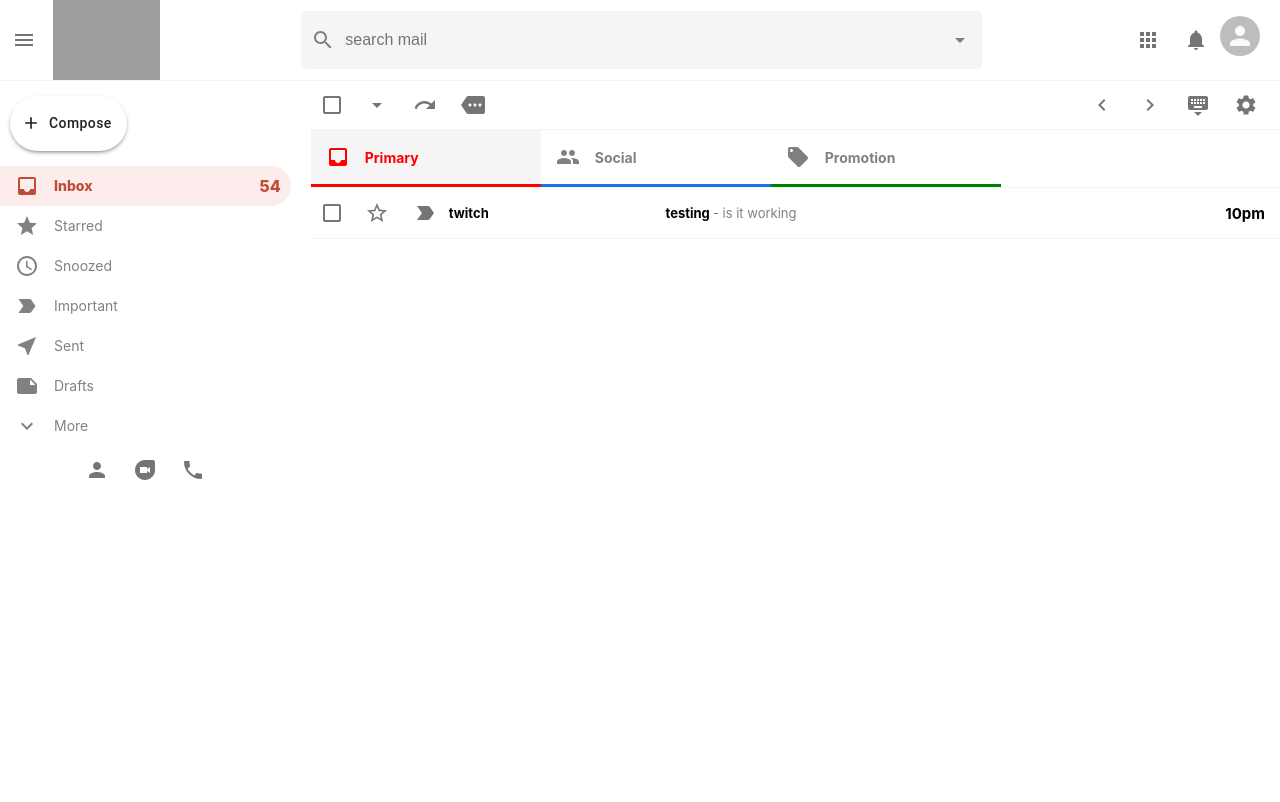
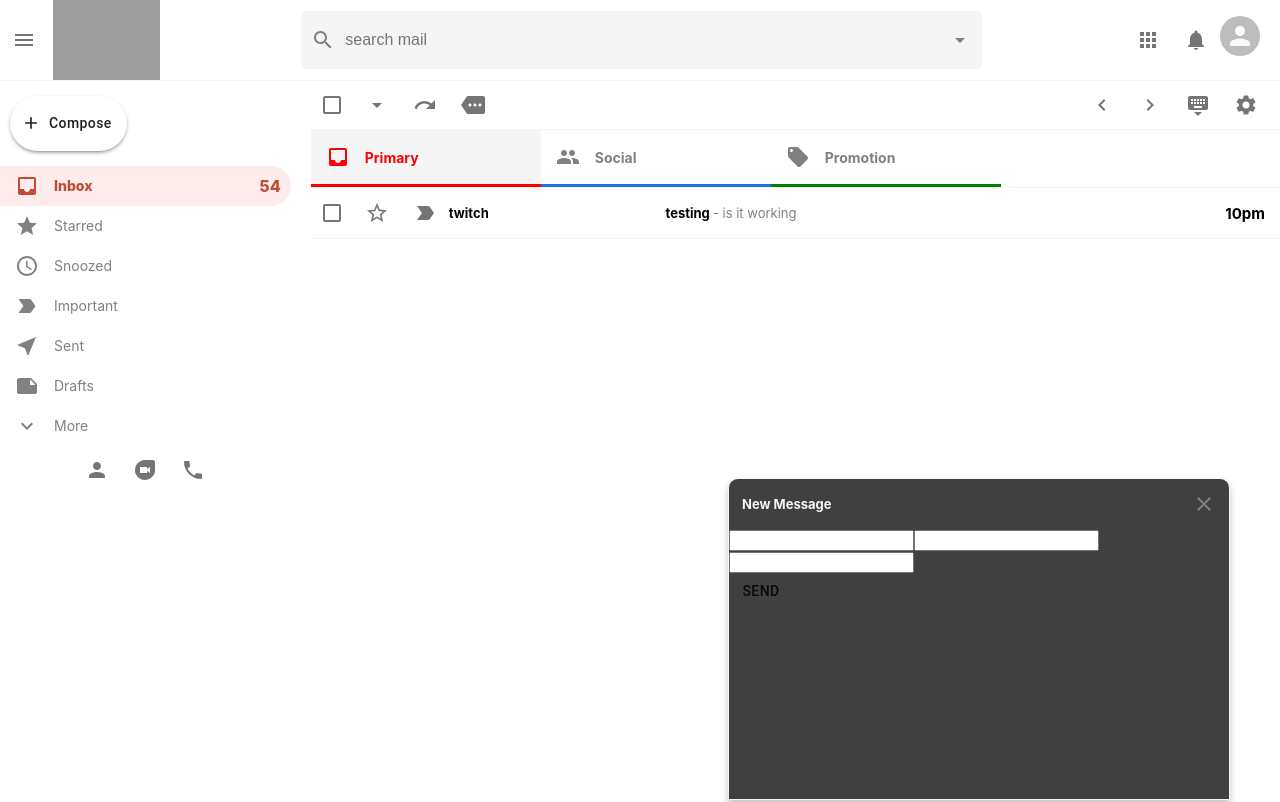
Before and after one commit to EdwardVilla0/GmailReplica, a React (Create React App) app: page / in a window 1280 px wide. Shown: the top 802 px of the page. Built offline with nearby package versions, Linux system fonts and the light colour scheme; grey boxes are pictures that could not be loaded.

Commit message:
styling the send mail component

```diff
--- a/src/components/SendMail/SendMail.css
+++ b/src/components/SendMail/SendMail.css
@@ -0,0 +1,28 @@
+.sendMail{
+    position: absolute;
+    bottom: 0px;
+    right: 50px;
+    background-color: #404040;
+    width: 40%;
+    height: 40%;
+    max-width: 500px;
+    border-top-left-radius: 10px;
+    border-top-right-radius: 10px;
+    display: flex;
+    flex-direction: column;
+    border: 1px solid whitesmoke;
+    box-shadow: 0px 5px 7px 0px rgba(0, 0, 0, 0.24);
+}
+
+.sendMail__header{
+    padding: 13px;
+    display: flex;
+    justify-content: space-between;
+    align-items: center;
+    color: grey;
+}
+
+.sendMail__header > h3{
+    color: whitesmoke;
+    font-size: 13px;
+}
--- a/src/components/SendMail/SendMail.js
+++ b/src/components/SendMail/SendMail.js
@@ -1,7 +1,7 @@
 import { Button } from '@material-ui/core'
 import CloseIcon from '@material-ui/icons/Close'
 import React from 'react'
-import './SendMail.js'
+import './SendMail.css'
 
 function SendMail() {
     return (
```
